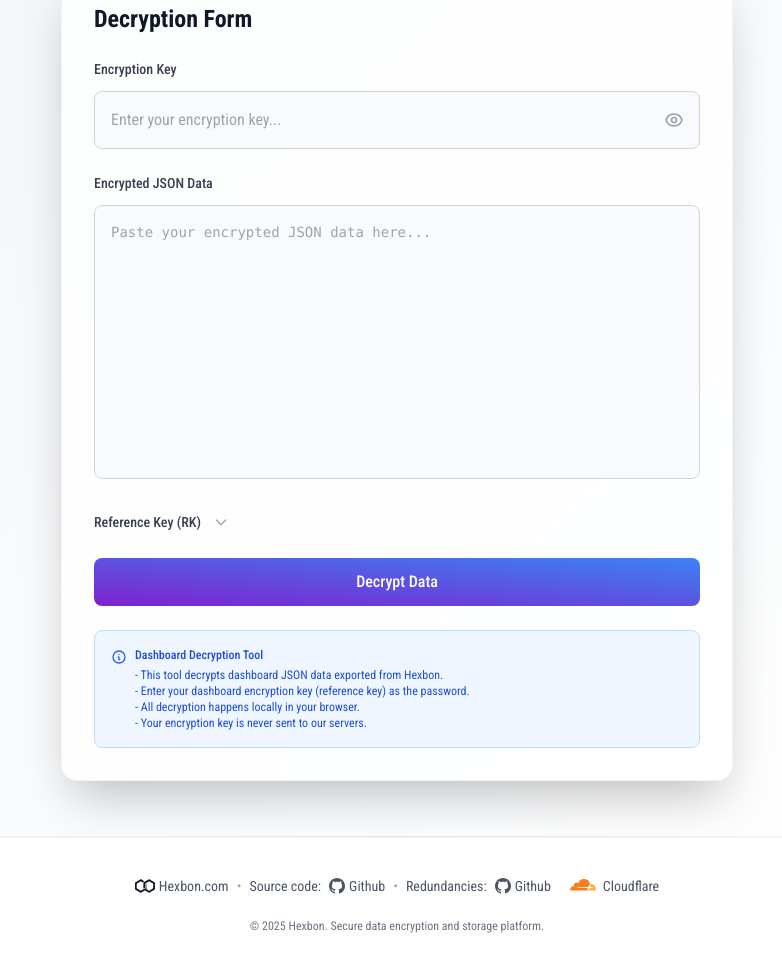
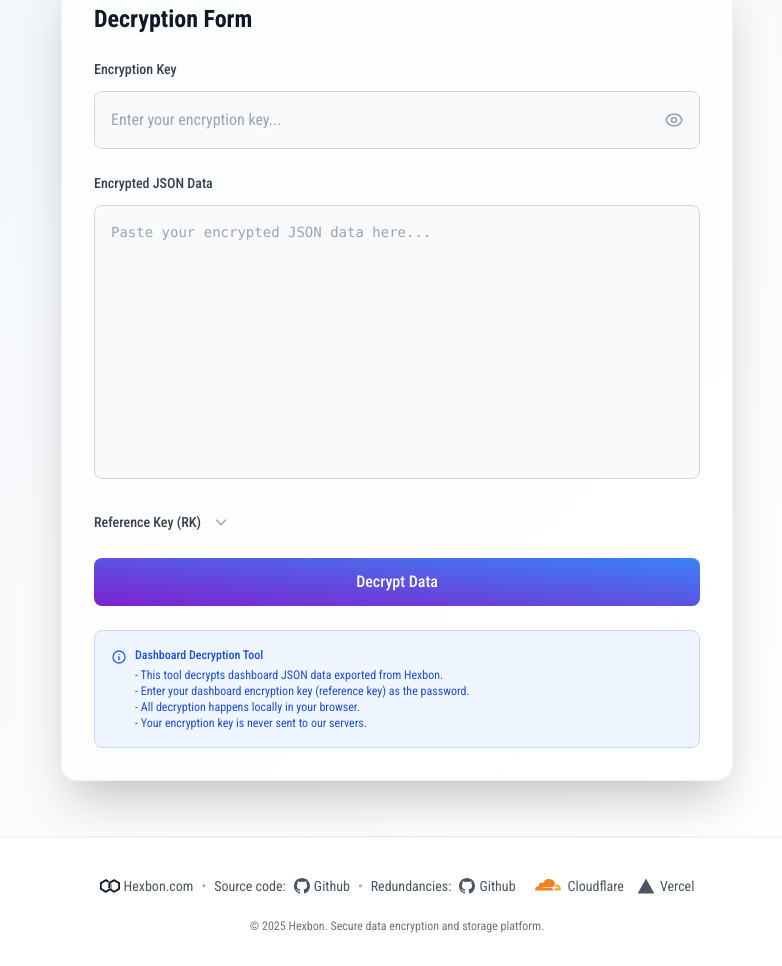
Before and after one commit to Hexbon-com/hexbon.pages.dev, a plain HTML site: page index.html in a window 1280 px wide. Shown: the part 282-1248 px from the top of the page, without its empty margins (243-1025 px from the left). Drawn offline with nearby package versions, Linux system fonts and the light colour scheme.

Commit message:
added vercel redundacy

```diff
--- a/index.html
+++ b/index.html
@@ -476,6 +476,14 @@
                     </svg>
                     Cloudflare
                 </a>
+                <a href="https://hexbon.vercel.app/" target="_blank" rel="noopener noreferrer"
+                   class="hover:text-purple-600 dark:hover:text-purple-400 transition-colors duration-300 flex items-center ml-1">
+                    <!-- Vercel simple logo (triangle) -->
+                    <svg class="w-5 h-5 mr-1" aria-label="Vercel" role="img" viewBox="0 0 24 24" fill="none" xmlns="http://www.w3.org/2000/svg">
+                        <path d="M12 3L2 21h20L12 3z" fill="currentColor"/>
+                    </svg>
+                    Vercel
+                </a>
             </div>
             <div class="mt-4 text-xs text-gray-500 dark:text-gray-500">
                 © 2025 Hexbon. Secure data encryption and storage platform.
```
Also changed, not shown: README.md.
